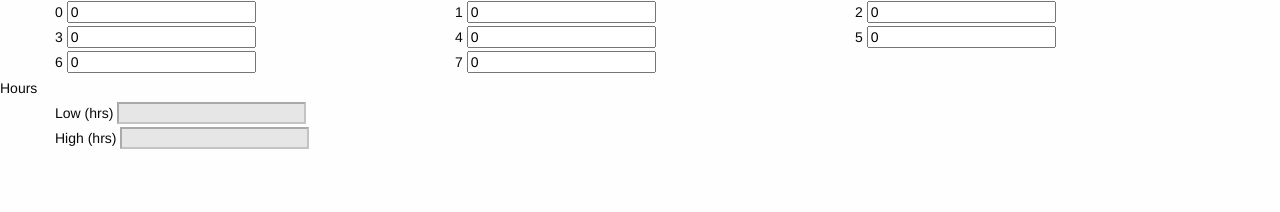
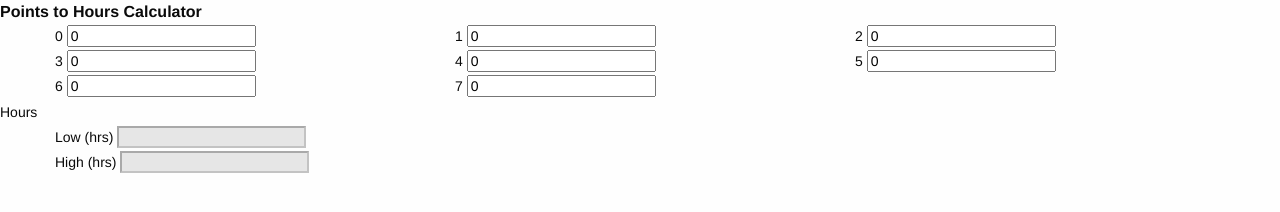
Before and after one commit to jeremygrajales/points, a plain HTML site: page index.html in a window 1280 px wide. Drawn offline with nearby package versions, Linux system fonts and the light colour scheme.

Commit message:
add label/title

```diff
--- a/index.html
+++ b/index.html
@@ -2,7 +2,6 @@
 
 <head>
     <link rel="stylesheet" href="https://cdnjs.cloudflare.com/ajax/libs/foundation/6.4.3/css/foundation-float.min.css" media="all" />
-    </link>
     <script src="https://cdnjs.cloudflare.com/ajax/libs/jquery/3.3.1/jquery.min.js">
     </script>
     <script src="https://cdnjs.cloudflare.com/ajax/libs/foundation/6.4.3/js/foundation.min.js">
@@ -11,6 +10,7 @@
 
 <body>
     <section>
+        <strong>Points to Hours Calculator</strong>
         <form>
             <div class="row">
                 <div class="column small-4">
```
